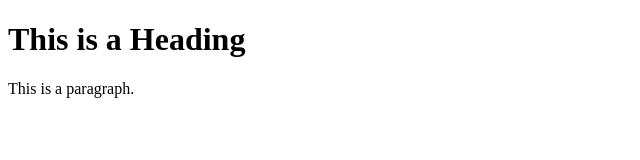
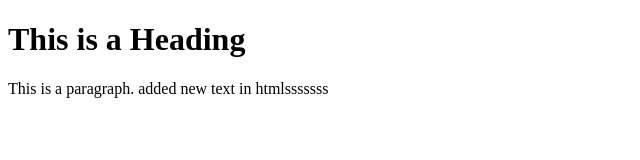
Before and after one commit to ziadotpoint/learningGit, a plain HTML site: page index.html in a window 1280 px wide. Shown: the whole page, without its empty margins (0-640 px from the left). Drawn offline with Linux system fonts and the light colour scheme.

Commit message:
Update index.html

```diff
--- a/index.html
+++ b/index.html
@@ -6,7 +6,8 @@
 <body>
 
 <h1>This is a Heading</h1>
-<p>This is a paragraph.</p>
+<p>This is a paragraph. added new text in htmlsssssss</p>
+
 
 </body>
 </html>
```
